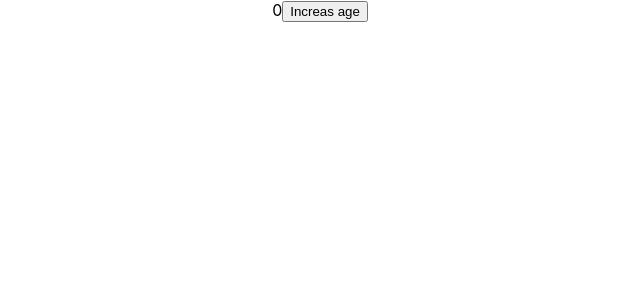
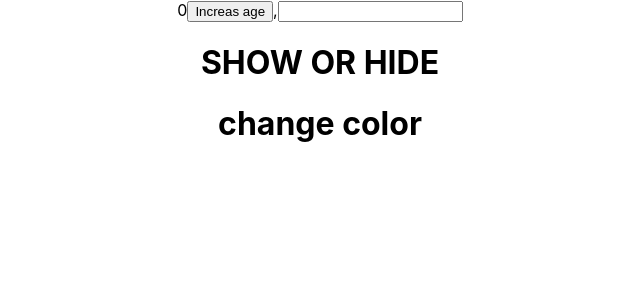
Before and after one commit to JOAQ223/React_2023, a React (Create React App) app: page / in a window 1280 px wide. Shown: the top 300 px of the page, without its empty margins (320-960 px from the left). Built offline with nearby package versions, Linux system fonts and the light colour scheme.

Commit message:
lesson 4 finished

```diff
--- a/src/App.js
+++ b/src/App.js
@@ -1,16 +1,31 @@
-import logo from './logo.svg';
+//import logo from './logo.svg';
 import './App.css';
+import {useState} from "react";
 
 function App() {
-  let age = 0;
+  const [age, setAge]= useState(0);
+  const [inputValue, setInputValue]= useState("");
+ const [showText,SetShowText]=useState(true);
+  const [textColor, SetTextColor]= useState("black");
   const increaseAge= () =>{
-    age=age+1;
-    console.log(age);
-  }
+    setAge(age+1);
+  };
+
+  const handleInputChange =(Event) =>{
+    setInputValue(Event.target.value);
+  };
   return (
     <div className="App">
       {age}
-      <button onClick={increaseAge}>Increas age </button>
+      <button  className='btn' onClick={() =>{
+        SetTextColor(textColor=== "black" ? "red" : "black");
+        //SetShowText(!showText);
+      }}
+      >Increas age </button>
+      ,<input type="text" onChange={handleInputChange} />
+      {inputValue}
+      {showText &&  <h1>SHOW OR  HIDE </h1>}
+      <h1 style={{color:textColor}} > change color </h1>
     </div>
   );
 }
--- a/src/index.js
+++ b/src/index.js
@@ -3,7 +3,7 @@ import ReactDOM from 'react-dom/client';
 import './index.css';
 import App from './App';
 import reportWebVitals from './reportWebVitals';
-import Greet from './components/Greet';
+//import Greet from './components/Greet';
 const root = ReactDOM.createRoot(document.getElementById('root'));
 root.render(
   <React.StrictMode>
```
